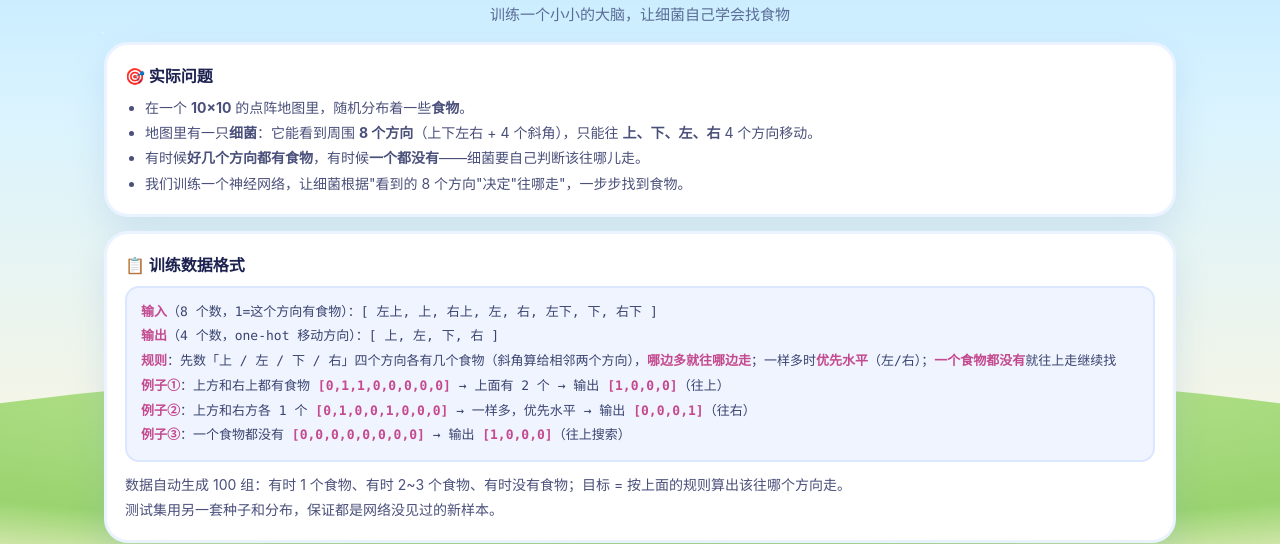
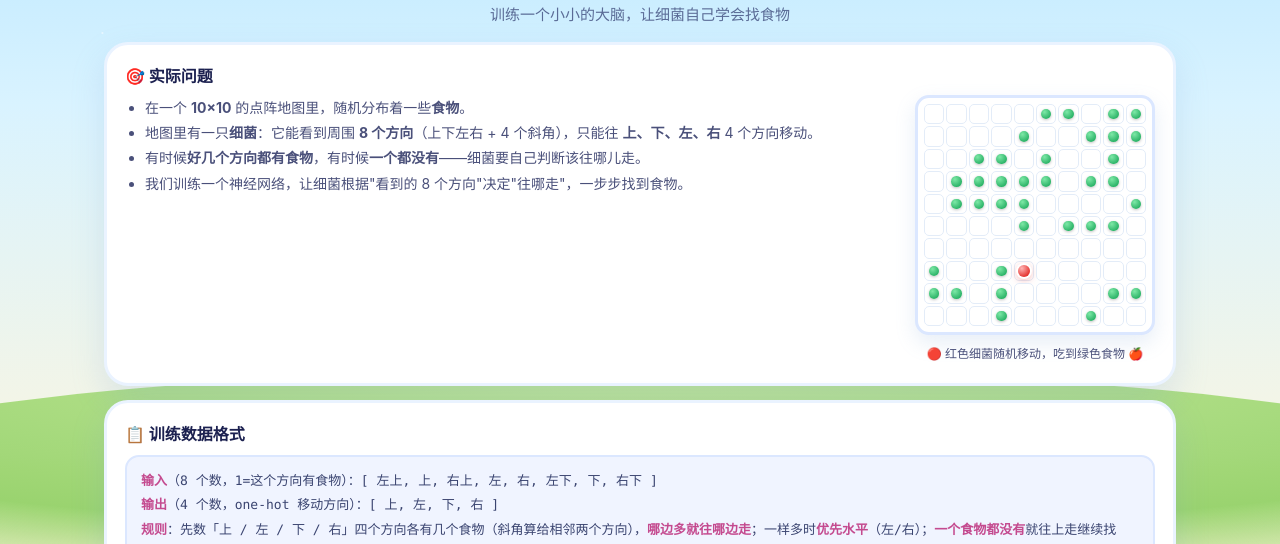
Before and after one commit to jiangsongyi0204/ai4kids, a website: page app/artificial-intelligence/neural-network.html in a window 1280 px wide. Shown: the part 255-799 px from the top of the page. Drawn offline with Linux system fonts and the light colour scheme.

Commit message:
修改ANN

```diff
--- a/app/artificial-intelligence/neural-network.html
+++ b/app/artificial-intelligence/neural-network.html
@@ -117,6 +117,15 @@
     background:radial-gradient(circle at 35% 30%, #7de8a6, #2fb56a 70%); box-shadow:0 1px 3px rgba(0,0,0,.25); }
   .cell.bact::after { content:''; position:absolute; inset:16%; border-radius:50%;
     background:radial-gradient(circle at 32% 28%, #aeb8ff, #5a6bff 70%); box-shadow:0 0 0 2px #fff, 0 2px 8px rgba(90,107,255,.55); }
+  /* 实际问题卡片：右侧随机地图 */
+  .problem-body { display:flex; gap:20px; align-items:flex-start; }
+  .problem-body ul { flex:1; min-width:0; }
+  .problem-map { flex:0 0 auto; width:240px; }
+  .random-map { display:grid; grid-template-columns:repeat(10,1fr); gap:2px;
+    background:#fff; border:3px solid #dbe7ff; border-radius:14px; padding:6px; box-shadow:0 8px 20px rgba(120,160,210,.18); }
+  .cell.bact-red::after { content:''; position:absolute; inset:16%; border-radius:50%;
+    background:radial-gradient(circle at 32% 28%, #ffb4b4, #e53935 70%); box-shadow:0 0 0 2px #fff, 0 2px 8px rgba(229,57,53,.55); }
+  @media (max-width:820px){ .problem-body { flex-direction:column; } .problem-map { width:100%; } }
   .side { flex:1; min-width:220px; }
   .stat { display:flex; gap:10px; flex-wrap:wrap; margin-top:10px; }
   .stat .chip { background:#eef6ff; border:1px solid #dcebff; border-radius:14px; padding:6px 12px; font-size:13px; font-weight:700; color:#3a5bb0; }
@@ -144,12 +153,18 @@
 
   <div class="card">
     <h3>🎯 实际问题</h3>
+    <div class="problem-body">
       <ul>
         <li>在一个 <b>10×10</b> 的点阵地图里，随机分布着一些<b>食物</b>。</li>
         <li>地图里有一只<b>细菌</b>：它能看到周围 <b>8 个方向</b>（上下左右 + 4 个斜角），只能往 <b>上、下、左、右</b> 4 个方向移动。</li>
         <li>有时候<b>好几个方向都有食物</b>，有时候<b>一个都没有</b>——细菌要自己判断该往哪儿走。</li>
         <li>我们训练一个神经网络，让细菌根据"看到的 8 个方向"决定"往哪走"，一步步找到食物。</li>
       </ul>
+      <div class="problem-map">
+        <div id="randomMap" class="random-map"></div>
+        <p class="muted" style="margin-top:8px;text-align:center;font-size:12px;">🔴 红色细菌随机移动，吃到绿色食物 🍎</p>
+      </div>
+    </div>
   </div>
 
   <div class="card">
@@ -795,6 +810,37 @@ document.addEventListener('fullscreenchange', ()=>{
 /* ============================================================
    8. 初始化
 ============================================================ */
+/* 实际问题卡片右侧：红色细菌随机移动吃食物（独立于神经网络演示） */
+const RM_N = 10;
+let rmGrid = [], rmx = 0, rmy = 0, rmTimerOn = false;
+const rmEl = document.getElementById('randomMap');
+function rmInit(){
+  rmGrid = Array.from({length:RM_N},()=>Array(RM_N).fill(0));
+  let placed = 0;
+  const FOOD_TOTAL = Math.floor(RM_N * RM_N * 0.4);   // 食物约占地图 40%
+  while(placed < FOOD_TOTAL){ const x=Math.floor(Math.random()*RM_N), y=Math.floor(Math.random()*RM_N); if(rmGrid[y][x]===0){ rmGrid[y][x]=1; placed++; } }
+  do { rmx=Math.floor(Math.random()*RM_N); rmy=Math.floor(Math.random()*RM_N); } while(rmGrid[rmy][rmx]===1);
+  rmRender();
+  if(!rmTimerOn){ rmTimerOn=true; setInterval(rmStep, 400); }
+}
+function rmRender(){
+  rmEl.innerHTML = '';
+  for(let y=0;y<RM_N;y++) for(let x=0;x<RM_N;x++){
+    const c = document.createElement('div'); c.className='cell';
+    if(rmGrid[y][x]===1) c.classList.add('food');
+    if(x===rmx && y===rmy) c.classList.add('bact-red');
+    rmEl.appendChild(c);
+  }
+}
+function rmStep(){
+  const dirs = [[0,-1],[0,1],[-1,0],[1,0]];
+  const d = dirs[Math.floor(Math.random()*4)];
+  const nx = rmx+d[0], ny = rmy+d[1];
+  if(nx>=0 && nx<RM_N && ny>=0 && ny<RM_N){ rmx=nx; rmy=ny; }
+  if(rmGrid[rmy][rmx]===1){ rmGrid[rmy][rmx]=0; }
+  rmRender();
+}
+
 function init(){
   renderNetViz(); renderDataList(); renderTestList(); renderMini9();
   app.currentIdx=0;
@@ -803,6 +849,7 @@ function init(){
   drawLossCurve([], null);
   refreshUI('就绪', app.nn.loss, app.nn.stepCount);
   resetMap();
+  rmInit();
 }
 init();
 </script>
```
Lines whose indentation alone changed are shown as unchanged.
